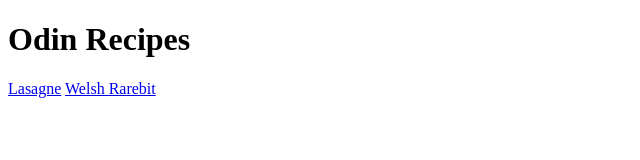
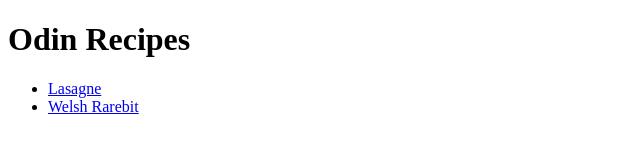
Before and after one commit to Radioactive4368/odin-recipes, a plain HTML site: page index.html in a window 1280 px wide. Shown: the whole page, without its empty margins (0-640 px from the left). Drawn offline with Linux system fonts and the light colour scheme.

Commit message:
Added index recipes to list
tidied up the index page by adding both recipes to an unordered list

```diff
--- a/index.html
+++ b/index.html
@@ -6,7 +6,10 @@
 </head>
 <body>
   <h1>Odin Recipes</h1>
-  <a href="./recipes/lasagne.html" rel="noreferrer">Lasagne</a>
-  <a href="./recipes/welsh-rarebit.html" rel="noreferrer">Welsh Rarebit</a>
+  <ul>
+    <li><a href="./recipes/lasagne.html" rel="noreferrer">Lasagne</a></li>
+    <li><a href="./recipes/welsh-rarebit.html" rel="noreferrer">Welsh Rarebit</a></li>
+  </ul>
+
 </body>
 </html>
```
